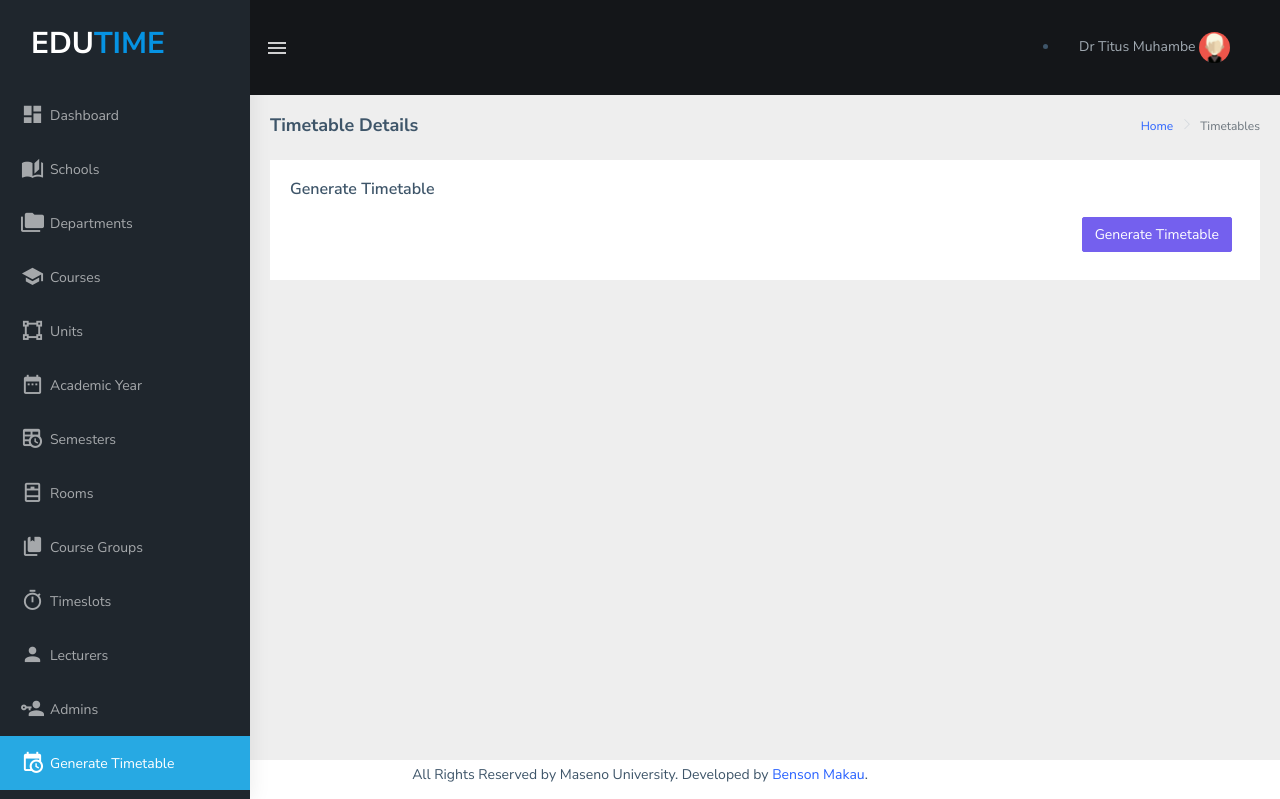
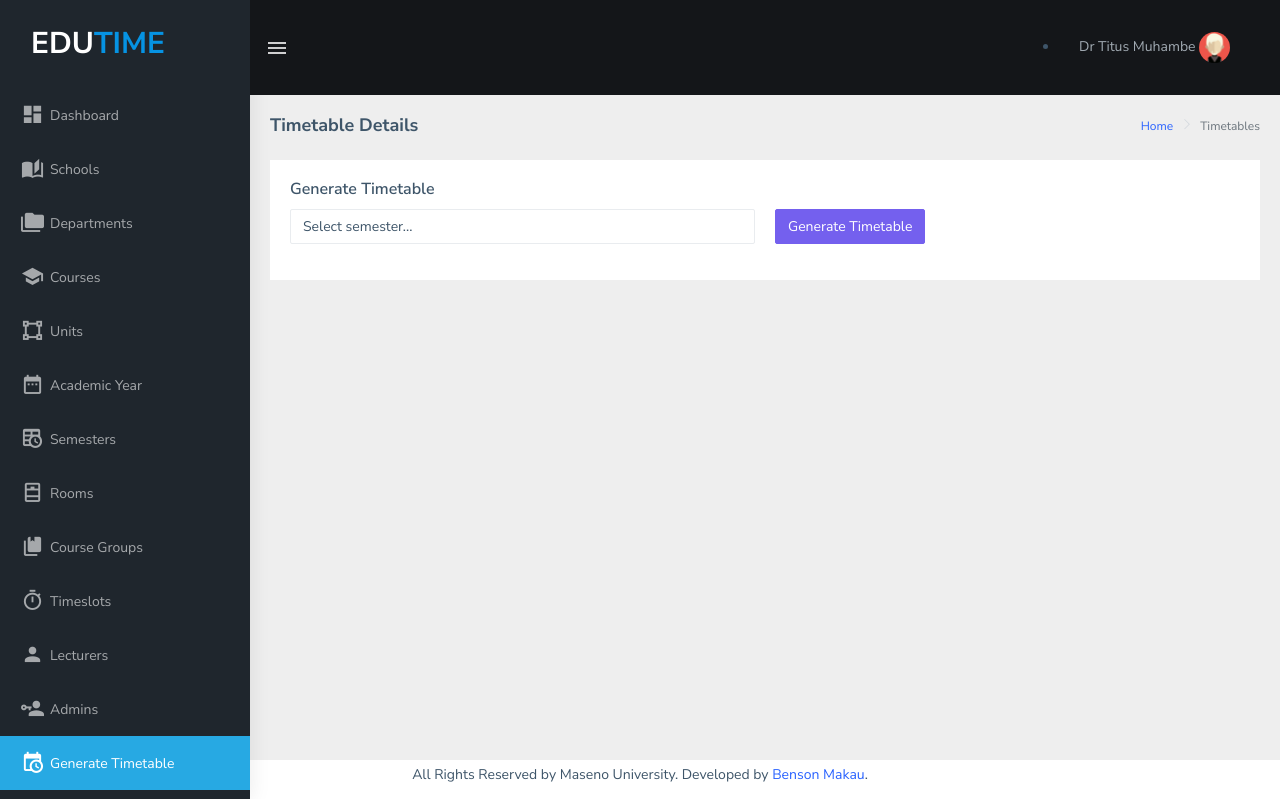
Before and after one commit to blinxcorporation/EduTime-PHP, a PHP site: page /dashboard/timetable.php in a window 1280 px wide. Shown: the top 799 px of the page. Run offline with PHP 8.4, Linux system fonts and the light colour scheme; a user stored in the database is signed in; data that the repository does not hold is empty.

Commit message:
designed code to select semester for timetable generation

```diff
--- a/dashboard/timetable.php
+++ b/dashboard/timetable.php
@@ -146,9 +146,27 @@ include '../assets/components/header.php';
                     <div class="card">
                         <div class="card-body">
                             <h5 class="card-title">Generate Timetable</h5>
-                            <input type='button' value='Generate Timetable' name='generate-timetable-btn'
-                                class='btn btn-primary float-end open-timetable-modal-btn m-2'>
 
+
+                            <form method="POST" action="">
+                                <form>
+                                    <div class="row">
+                                        <div class="col">
+                                            <div class="form-group">
+                                                <select class="form-control" id="sem_id" name="semester">
+                                                    <option value="" selected>Select semester...</option>
+                                                    <option value="SEM1">Semester 1</option>
+                                                    <option value="SEM2">Semester 2</option>
+                                                </select>
+                                            </div>
+                                        </div>
+                                        <div class="col">
+                                            <button type="button" class="btn btn-primary">Generate Timetable</button>
+                                        </div>
+                                    </div>
+                                </form>
+
+                            </form>
                             <!--CSV file in an iframe-->
                             <!-- <iframe src="" width="100%" height="400"></iframe> -->
 
```
